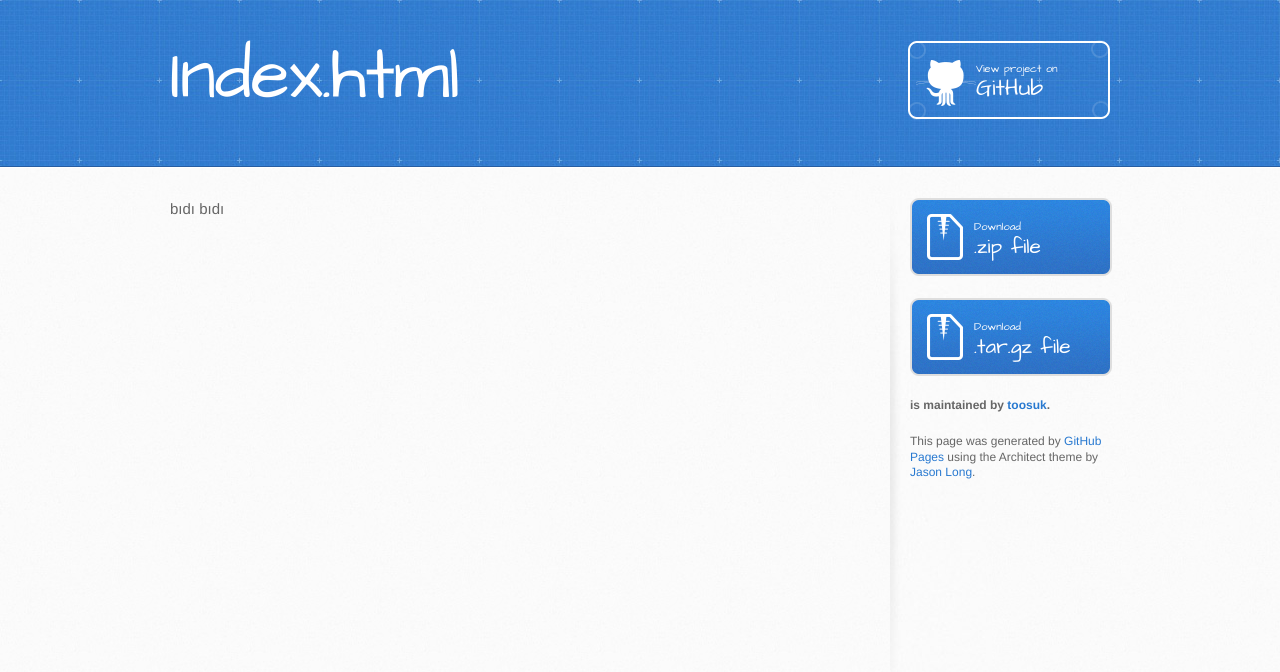
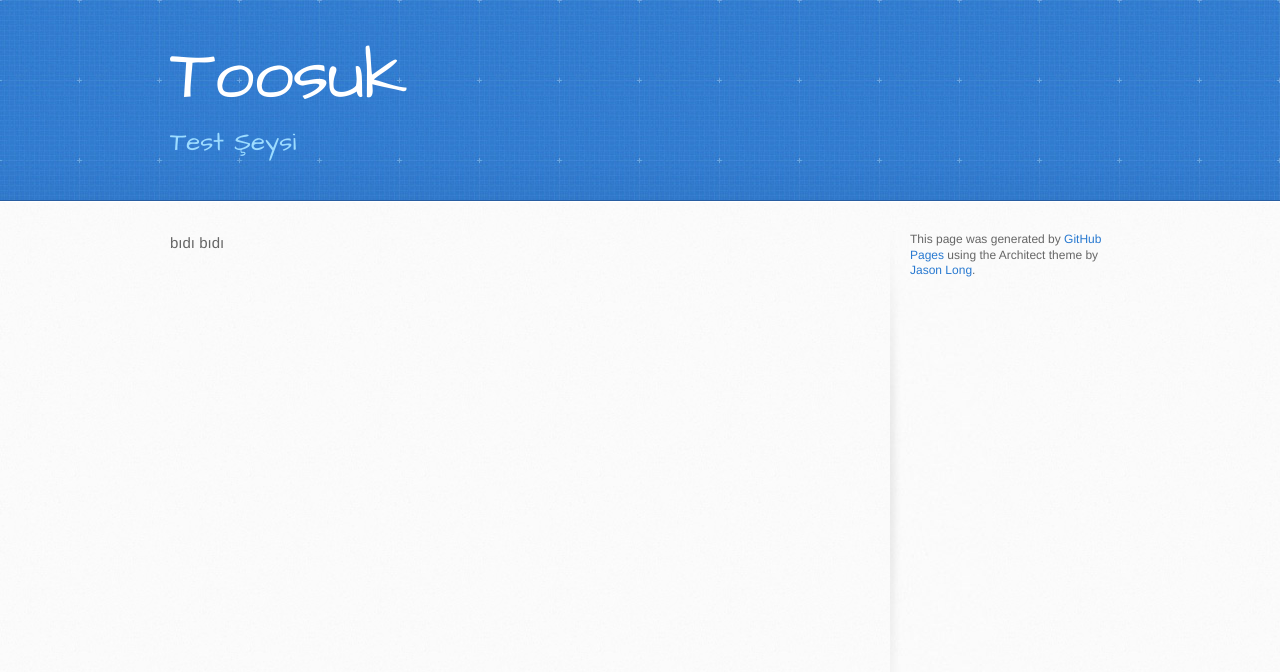
Before and after one commit to toosuk/index.html, a plain HTML site: page index.html in a window 1280 px wide. Drawn offline with Linux system fonts and the light colour scheme.

Commit message:
Update index.html

```diff
--- a/index.html
+++ b/index.html
@@ -19,9 +19,9 @@
   <body>
     <header>
       <div class="inner">
-        <h1>Index.html</h1>
-        <h2></h2>
-        <a href="https://github.com/toosuk/index.html" class="button"><small>View project on</small>GitHub</a>
+        <h1>Toosuk</h1>
+        <h2>Test Şeysi</h2>
+
       </div>
     </header>
 
@@ -32,16 +32,9 @@
         </section>
 
         <aside id="sidebar">
-          <a href="https://github.com/toosuk/index.html/zipball/master" class="button">
-            <small>Download</small>
-            .zip file
-          </a>
-          <a href="https://github.com/toosuk/index.html/tarball/master" class="button">
-            <small>Download</small>
-            .tar.gz file
-          </a>
 
-          <p class="repo-owner"><a href="https://github.com/toosuk/index.html"></a> is maintained by <a href="https://github.com/toosuk">toosuk</a>.</p>
+
+
 
           <p>This page was generated by <a href="pages.github.com">GitHub Pages</a> using the Architect theme by <a href="https://twitter.com/jasonlong">Jason Long</a>.</p>
         </aside>
```
